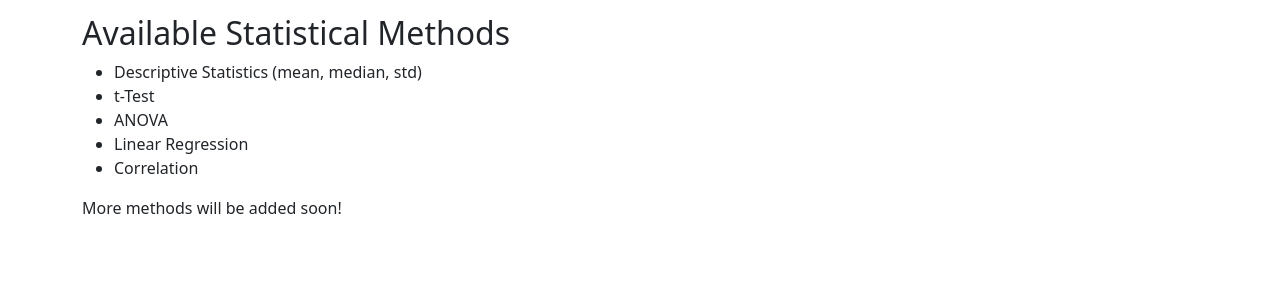
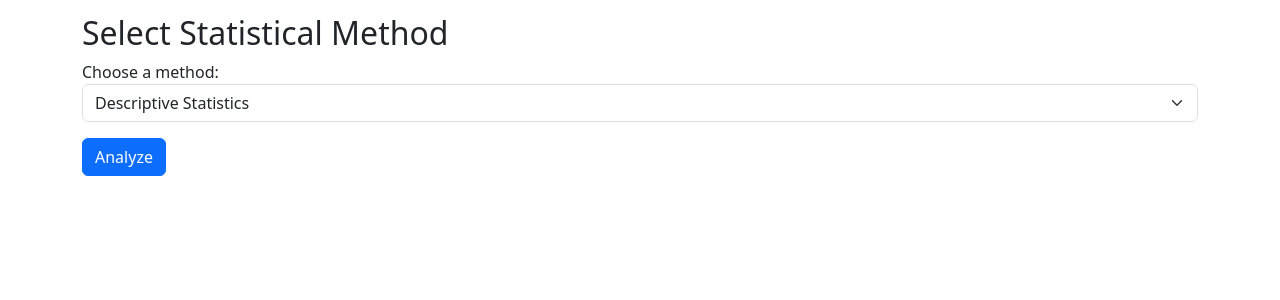
Before and after one commit to Kidanedg/stat-decision-maker, a Flask app: page /methods in a window 1280 px wide. Shown: the part 56-356 px from the top of the page. Run offline with Flask 3, Linux system fonts and the light colour scheme; the visitor is signed in with stand-in values (Sample User, id 1).

Commit message:
Update methods.html

```diff
--- a/templates/methods.html
+++ b/templates/methods.html
@@ -1,12 +1,38 @@
 {% extends "base.html" %}
 {% block content %}
-<h2>Available Statistical Methods</h2>
-<ul>
-  <li>Descriptive Statistics (mean, median, std)</li>
-  <li>t-Test</li>
-  <li>ANOVA</li>
-  <li>Linear Regression</li>
-  <li>Correlation</li>
-</ul>
-<p>More methods will be added soon!</p>
+<h2>Select Statistical Method</h2>
+<form method="post">
+  <div class="form-group">
+    <label for="method">Choose a method:</label>
+    <select class="form-select" name="method" id="method">
+      <optgroup label="Descriptive Statistics">
+        <option value="descriptive">Descriptive Statistics</option>
+      </optgroup>
+      <optgroup label="t-Tests">
+        <option value="t1">One-Sample t-Test</option>
+        <option value="t2">Two-Sample t-Test</option>
+      </optgroup>
+      <optgroup label="ANOVA">
+        <option value="anova1">One-Way ANOVA</option>
+        <option value="anova2">Two-Way ANOVA</option>
+      </optgroup>
+      <optgroup label="Regression">
+        <option value="reg_simple">Simple Linear Regression</option>
+        <option value="reg_multiple">Multiple Linear Regression</option>
+      </optgroup>
+      <optgroup label="Correlation">
+        <option value="correlation">Pearson Correlation</option>
+      </optgroup>
+      <optgroup label="Chi-Square">
+        <option value="chi_indep">Test of Independence</option>
+        <option value="chi_goodness">Goodness of Fit</option>
+        <option value="chi_homogeneity">Test of Homogeneity</option>
+      </optgroup>
+      <optgroup label="Time Series">
+        <option value="tsa">Time Series Plot</option>
+      </optgroup>
+    </select>
+  </div>
+  <button type="submit" class="btn btn-primary mt-3">Analyze</button>
+</form>
 {% endblock %}
```
